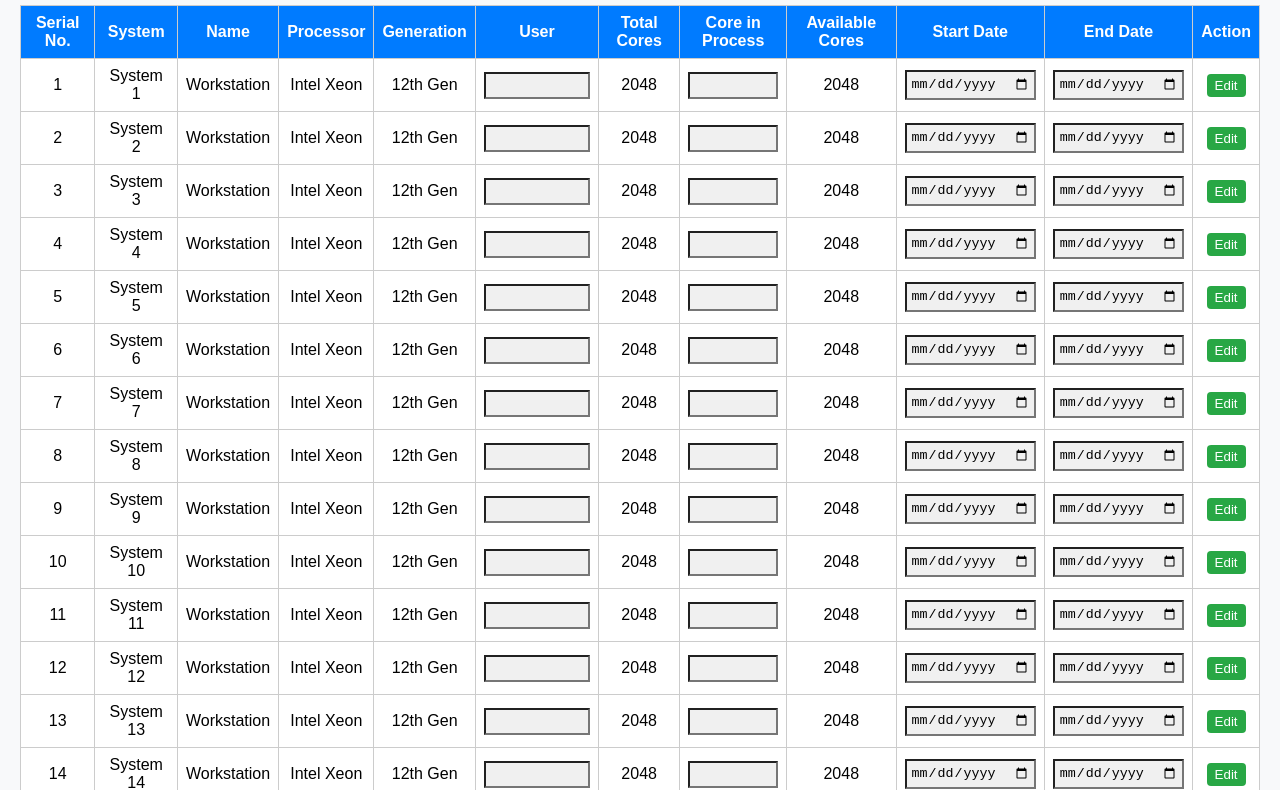
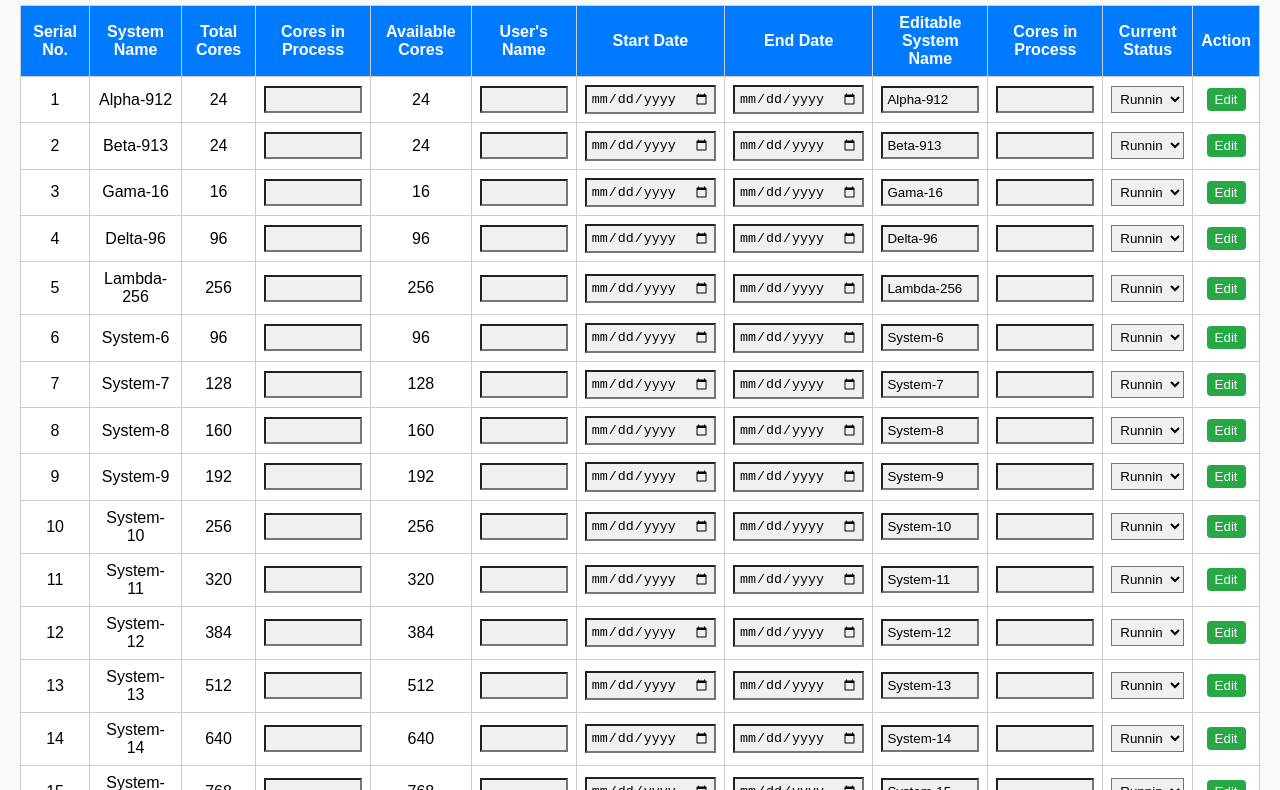
Before and after one commit to souviksarkar44321/IIEST, a plain HTML site: page index.html in a window 1280 px wide. Shown: the part 63-853 px from the top of the page. Drawn offline with Linux system fonts and the light colour scheme.

Commit message:
Update index.html

```diff
--- a/index.html
+++ b/index.html
@@ -28,7 +28,7 @@
         background-color: #007bff;
         color: white;
     }
-    input[type="number"], input[type="date"], input[type="text"] {
+    input[type="number"], input[type="date"], input[type="text"], select {
         width: 100%;
         padding: 4px;
         box-sizing: border-box;
@@ -52,22 +52,22 @@
 </head>
 <body>
 
-<h2>Core Usage Table</h2>
+<h2>System Information - Core Usage</h2>
 
 <table id="coreTable">
     <thead>
         <tr>
             <th>Serial No.</th>
-            <th>System</th>
-            <th>Name</th>
-            <th>Processor</th>
-            <th>Generation</th>
-            <th>User</th>
+            <th>System Name</th>
             <th>Total Cores</th>
-            <th>Core in Process</th>
+            <th>Cores in Process</th>
             <th>Available Cores</th>
+            <th>User's Name</th>
             <th>Start Date</th>
             <th>End Date</th>
+            <th>Editable System Name</th>
+            <th>Cores in Process</th>
+            <th>Current Status</th>
             <th>Action</th>
         </tr>
     </thead>
@@ -77,65 +77,86 @@
 </table>
 
 <script>
-    const systems = 22;
+    // Fixed 22 systems with total cores
+    const systems = [
+        { name: "Alpha-912", totalCores: 24 },
+        { name: "Beta-913", totalCores: 24 },
+        { name: "Gama-16", totalCores: 16 },
+        { name: "Delta-96", totalCores: 96 },
+        { name: "Lambda-256", totalCores: 256 },
+        { name: "System-6", totalCores: 96 },
+        { name: "System-7", totalCores: 128 },
+        { name: "System-8", totalCores: 160 },
+        { name: "System-9", totalCores: 192 },
+        { name: "System-10", totalCores: 256 },
+        { name: "System-11", totalCores: 320 },
+        { name: "System-12", totalCores: 384 },
+        { name: "System-13", totalCores: 512 },
+        { name: "System-14", totalCores: 640 },
+        { name: "System-15", totalCores: 768 },
+        { name: "System-16", totalCores: 896 },
+        { name: "System-17", totalCores: 1024 },
+        { name: "System-18", totalCores: 1280 },
+        { name: "System-19", totalCores: 1536 },
+        { name: "System-20", totalCores: 1792 },
+        { name: "System-21", totalCores: 2048 },
+        { name: "System-22", totalCores: 2048 }
+    ];
+
     const tableBody = document.querySelector("#coreTable tbody");
 
-    // Load saved data from localStorage
     let savedData = JSON.parse(localStorage.getItem("coreTableData")) || [];
 
-    // Create table rows
-    for (let i = 1; i <= systems; i++) {
-        const name = "Workstation";
-        const processor = "Intel Xeon";
-        const generation = "12th Gen";
-        const totalCores = 2048;
-
-        let rowData = savedData.find(item => item.system === `System ${i}`) || {
-            system: `System ${i}`,
-            name,
-            processor,
-            generation,
+    systems.forEach((sys, index) => {
+        let rowData = savedData.find(item => item.system === sys.name) || {
+            system: sys.name,
+            totalCores: sys.totalCores,
+            coreProcess: "",
+            availableCores: sys.totalCores,
             user: "",
-            totalCores,
-            coreProcess: "",
-            availableCores: totalCores,
             startDate: "",
-            endDate: ""
+            endDate: "",
+            editableSystem: sys.name,
+            editableCores: "",
+            status: "Running"
         };
 
         const row = document.createElement("tr");
         row.innerHTML = `
-            <td>${i}</td>
+            <td>${index + 1}</td>
             <td>${rowData.system}</td>
-            <td>${rowData.name}</td>
-            <td>${rowData.processor}</td>
-            <td>${rowData.generation}</td>
+            <td>${rowData.totalCores}</td>
+            <td><input type="number" min="0" value="${rowData.coreProcess}" class="coreProcess readonly"></td>
+            <td class="availableCores">${rowData.availableCores}</td>
             <td><input type="text" value="${rowData.user}" class="readonly"></td>
-            <td>${rowData.totalCores}</td>
-            <td><input type="number" min="0" max="${rowData.totalCores}" value="${rowData.coreProcess}" class="coreProcess readonly"></td>
-            <td class="availableCores">${rowData.availableCores}</td>
             <td><input type="date" value="${rowData.startDate}" class="readonly"></td>
             <td><input type="date" value="${rowData.endDate}" class="readonly"></td>
+            <td><input type="text" value="${rowData.editableSystem}" class="readonly"></td>
+            <td><input type="number" min="0" value="${rowData.editableCores}" class="readonly"></td>
+            <td>
+                <select class="readonly">
+                    <option value="Running" ${rowData.status === "Running" ? "selected" : ""}>Running</option>
+                    <option value="Completed" ${rowData.status === "Completed" ? "selected" : ""}>Completed</option>
+                </select>
+            </td>
             <td><button class="editBtn">Edit</button></td>
         `;
         tableBody.appendChild(row);
-    }
+    });
 
-    // Update Available Cores instantly
     document.addEventListener("input", function (event) {
-        if (event.target.classList.contains("coreProcess")) {
-            const row = event.target.closest("tr");
-            const total = parseInt(row.children[6].innerText);
-            const inProcess = parseInt(event.target.value) || 0;
-            row.querySelector(".availableCores").innerText = total - inProcess;
+        const row = event.target.closest("tr");
+        if (row) {
+            const total = parseInt(row.children[2].innerText) || 0; // fixed total cores
+            const inProcess = parseInt(row.querySelector(".coreProcess").value) || 0;
+            row.querySelector(".availableCores").innerText = Math.max(total - inProcess, 0);
         }
     });
 
-    // Handle edit/save button click
     document.addEventListener("click", function (event) {
         if (event.target.classList.contains("editBtn")) {
             const row = event.target.closest("tr");
-            const inputs = row.querySelectorAll("input");
+            const inputs = row.querySelectorAll("input, select");
 
             if (event.target.innerText === "Edit") {
                 inputs.forEach(input => input.classList.remove("readonly"));
@@ -147,33 +168,31 @@
                 event.target.style.backgroundColor = "#28a745";
 
                 saveTableData();
-                row.parentNode.prepend(row); // Move latest saved row to top
+                row.parentNode.prepend(row);
                 updateSerialNumbers();
             }
         }
     });
 
-    // Save table data to localStorage
     function saveTableData() {
         let data = [];
         document.querySelectorAll("#coreTable tbody tr").forEach(row => {
             data.push({
                 system: row.children[1].innerText,
-                name: row.children[2].innerText,
-                processor: row.children[3].innerText,
-                generation: row.children[4].innerText,
+                totalCores: parseInt(row.children[2].innerText),
+                coreProcess: row.querySelector(".coreProcess").value,
+                availableCores: parseInt(row.querySelector(".availableCores").innerText),
                 user: row.children[5].querySelector("input").value,
-                totalCores: parseInt(row.children[6].innerText),
-                coreProcess: row.children[7].querySelector("input").value,
-                availableCores: parseInt(row.children[8].innerText),
-                startDate: row.children[9].querySelector("input").value,
-                endDate: row.children[10].querySelector("input").value
+                startDate: row.children[6].querySelector("input").value,
+                endDate: row.children[7].querySelector("input").value,
+                editableSystem: row.children[8].querySelector("input").value,
+                editableCores: row.children[9].querySelector("input").value,
+                status: row.children[10].querySelector("select").value
             });
         });
         localStorage.setItem("coreTableData", JSON.stringify(data));
     }
 
-    // Update serial numbers after reordering
     function updateSerialNumbers() {
         const rows = tableBody.querySelectorAll("tr");
         rows.forEach((row, index) => {
```
